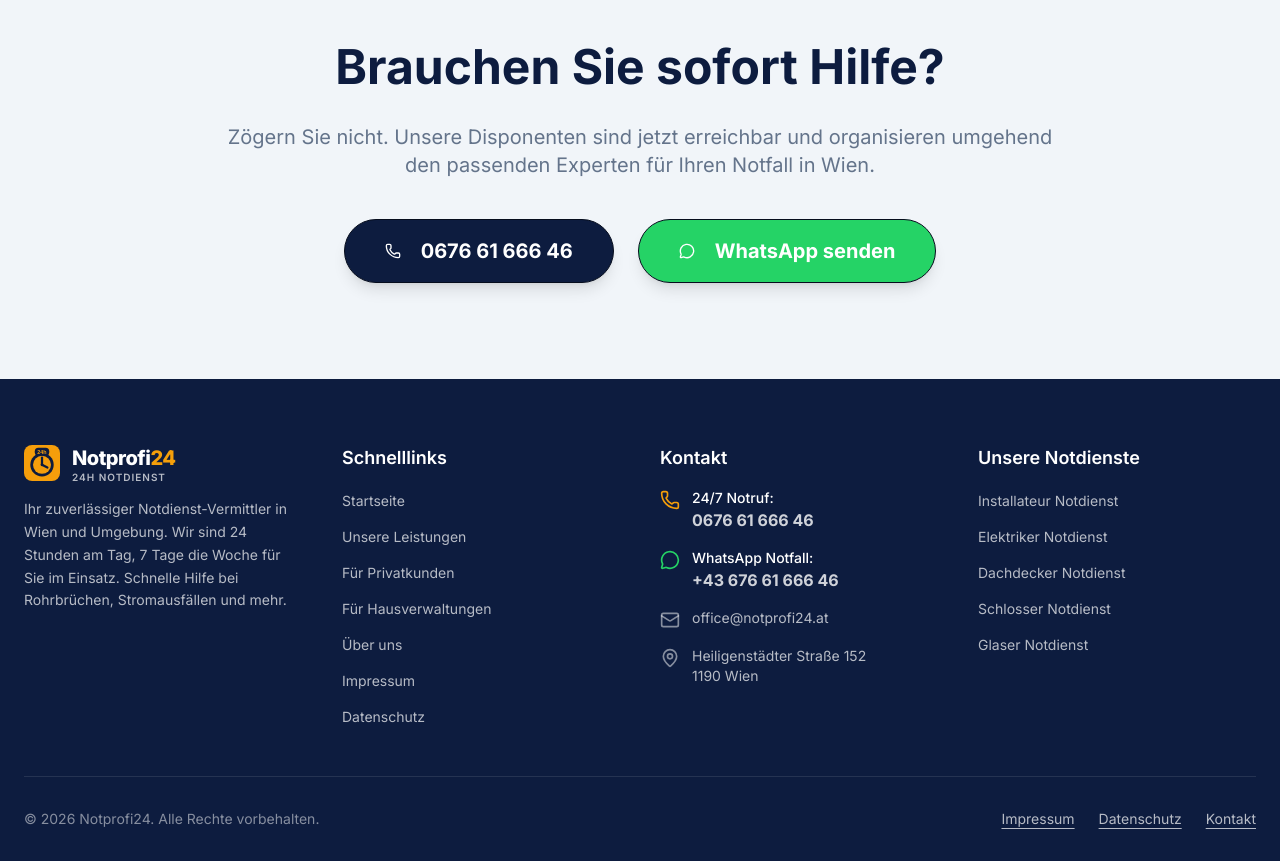
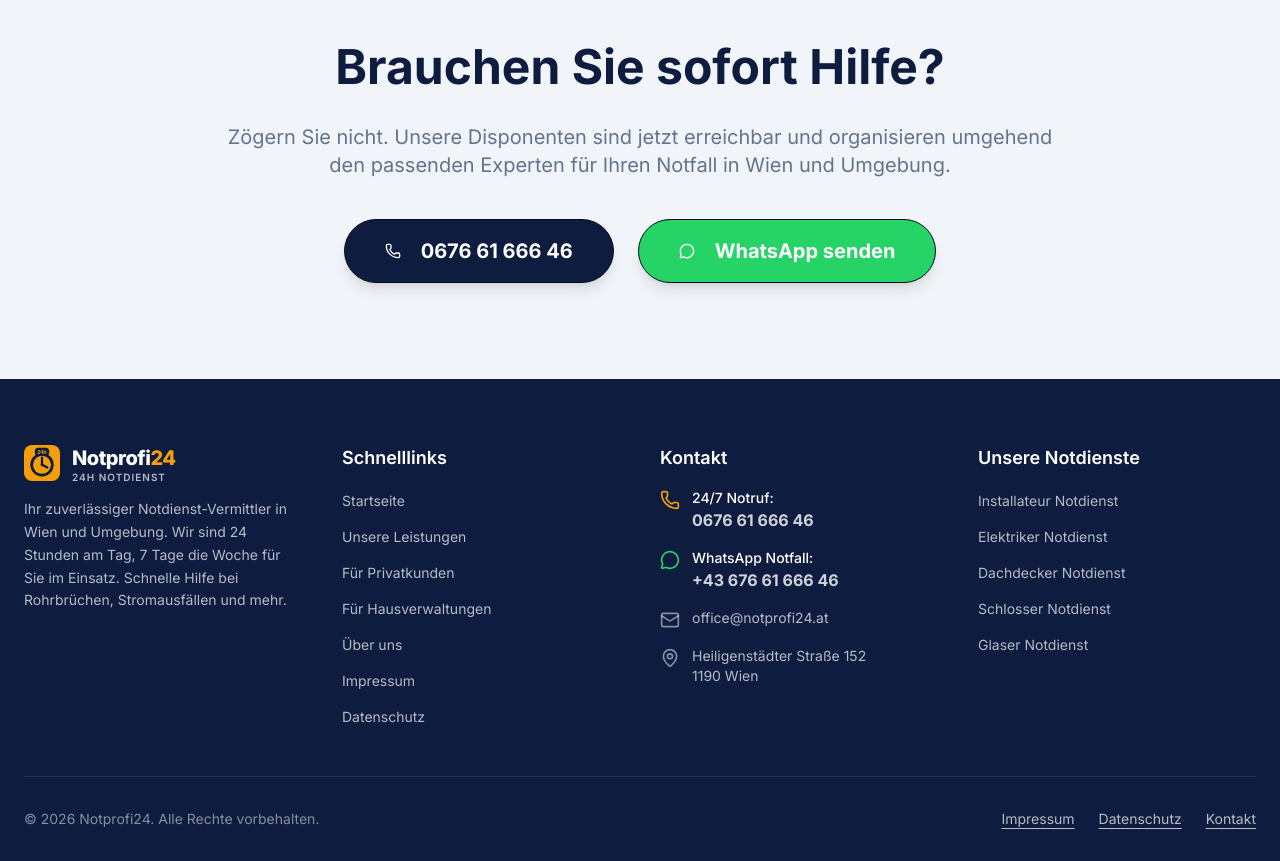
Before and after one commit to tufan8877/Notprofi24, a React (Vite) app: page / in a window 1280 px wide. Shown: the part 2940-3801 px from the top of the page. Built offline with nearby package versions, Linux system fonts and the light colour scheme.

Commit message:
Use Wien and surrounding area consistently

```diff
--- a/src/pages/Home.tsx
+++ b/src/pages/Home.tsx
@@ -270,7 +270,7 @@ export default function Home() {
         <div className="container mx-auto px-4 md:px-6 text-center max-w-4xl">
           <h2 className="text-4xl md:text-5xl font-bold mb-8 text-primary">Brauchen Sie sofort Hilfe?</h2>
           <p className="text-xl text-muted-foreground mb-10">
-            Zögern Sie nicht. Unsere Disponenten sind jetzt erreichbar und organisieren umgehend den passenden Experten für Ihren Notfall in Wien.
+            Zögern Sie nicht. Unsere Disponenten sind jetzt erreichbar und organisieren umgehend den passenden Experten für Ihren Notfall in Wien und Umgebung.
           </p>
           <div className="flex flex-col sm:flex-row justify-center gap-6">
             <Button size="lg" className="bg-primary hover:bg-primary/90 text-white font-bold text-xl h-16 px-10 rounded-full shadow-lg hover:-translate-y-1 transition-transform" asChild>
```
